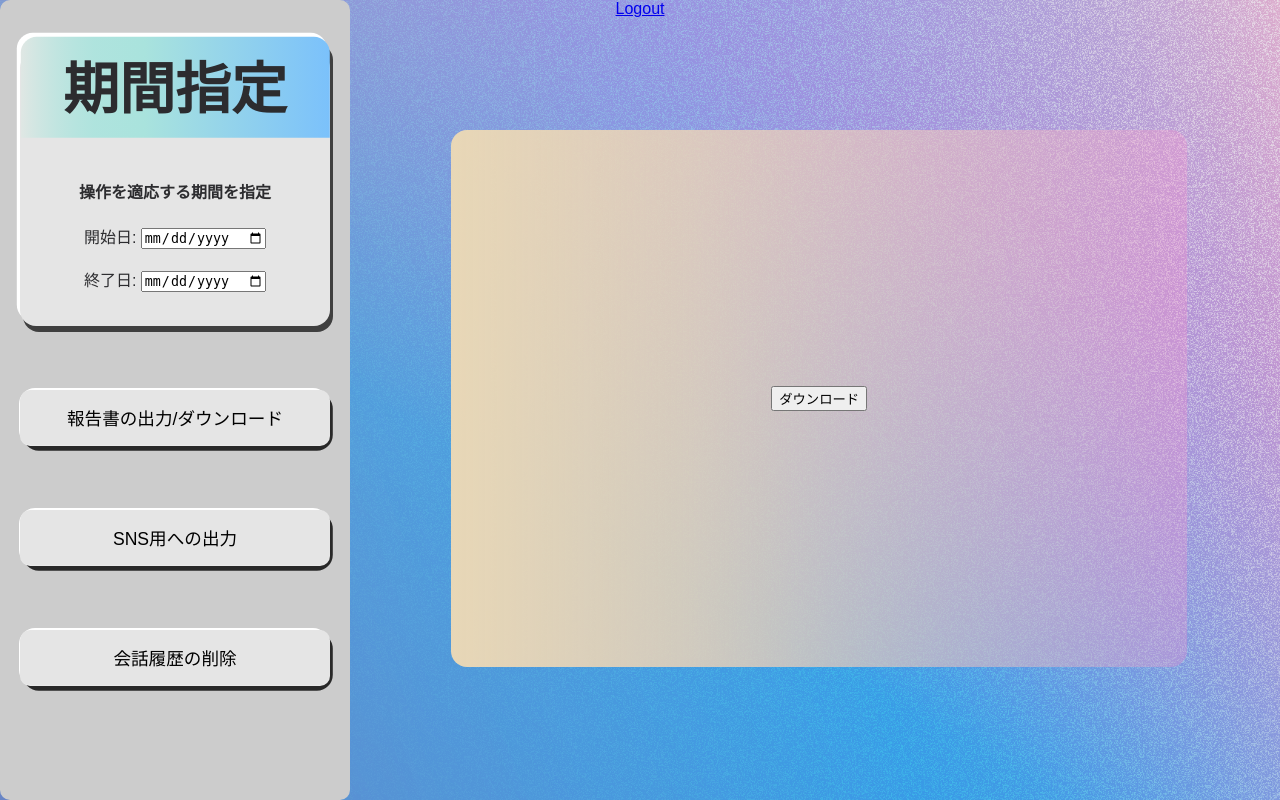
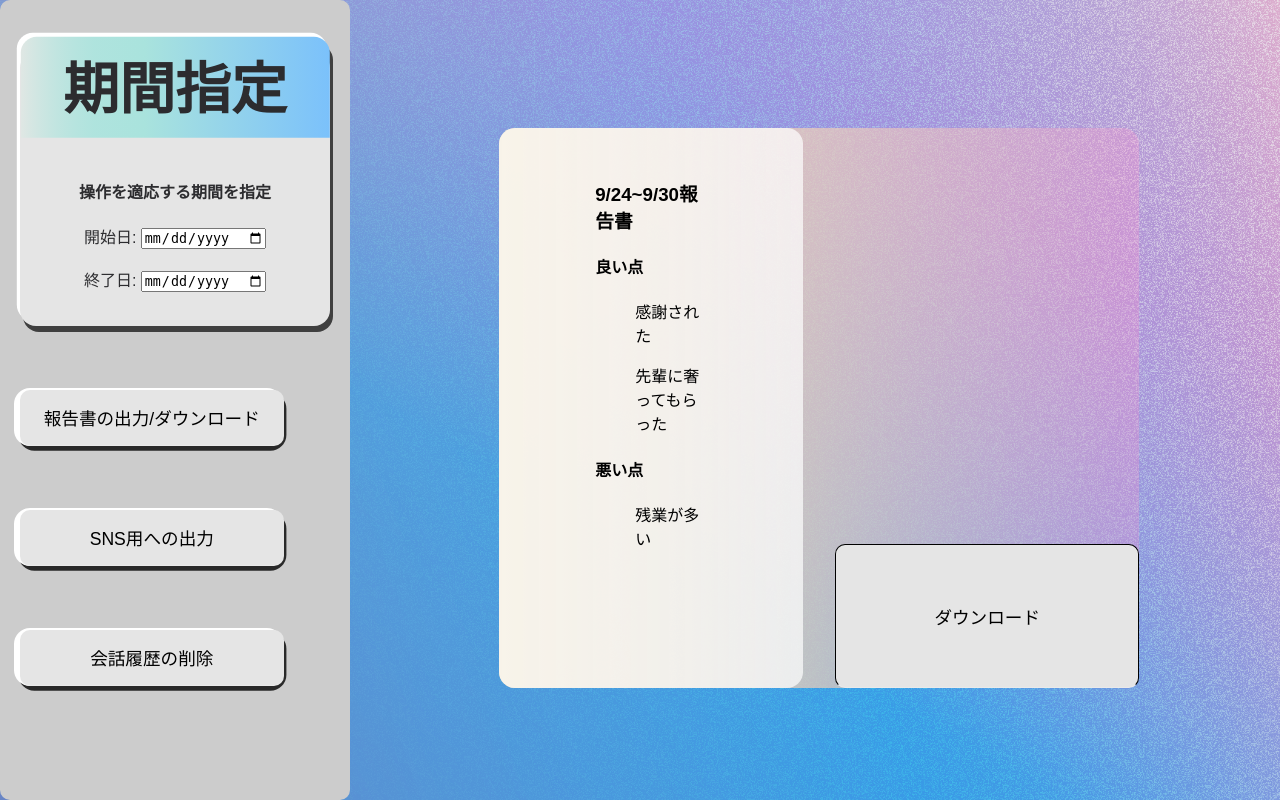
Before and after one commit to test-Espana/FastAPI, a FastAPI app: template fastapi/app/templates/admin.html in a window 1280 px wide. Run offline with FastAPI, Linux system fonts and the light colour scheme; the template is opened without the code that fills it, so the values that code supplies are empty.

Commit message:
仮でadmin画面を作り上げた

```diff
--- a/fastapi/app/static/css/admin.css
+++ b/fastapi/app/static/css/admin.css
@@ -48,6 +48,7 @@ button.selected {
 /* サイドメニュー内のリストのスタイル */
 .sidebar ul {
     list-style-type: none;
+    align-items: center;
     margin: 20px;
     padding: 0;
 }
@@ -60,21 +61,21 @@ button.selected {
     content: "";
     position: absolute;
     margin: 0;
-    padding: 1.8rem 9.7rem;
+    padding: 1.8rem 8.4rem;
     background-color: #ffffff;
     border-radius: 1rem;
     z-index: -1;
-    transform: translate(-1px, -2px); /* 少し位置をずらす */
+    transform: translate(-6px, -2px); /* 少し位置をずらす */
 }
 
 .botton-back::after {
     content: "";
     position: absolute;
-    padding: 1.8rem 9.7rem;
+    padding: 1.8rem 8.4rem;
     background-color: rgba(0, 0, 0, 0.8);
     border-radius: 1rem;
     z-index: -2; /* さらに背面に配置 */
-    transform: translate(-19.2rem, 0.17rem); /* さらに少し位置をずらす */
+    transform: translate(-16.6rem, 0.17rem); /* さらに少し位置をずらす */
 }
 
 .sidebar ul li {
@@ -90,7 +91,7 @@ button.selected {
 
 /* ボタンのスタイル */
 .sidebar button {
-    width: 100%; /* サイドメニュー内でボタンを全幅に */
+    width: 85%; /* サイドメニュー内でボタンを全幅に */
     padding: 15px;
     margin: 0;
     background-color: #E5E5E5;
@@ -172,18 +173,43 @@ button.selected {
 }
 
 .admin-section {
-    display: block;
-    margin-top: 7rem;
+    display: grid;
+    grid-template-columns:1fr 1fr;
+    grid-template-rows: 1fr 1fr 1fr;
+    height: 70vh;
+    width: 50vw;
+    gap : 4rem 2rem;
+    margin-top: 8rem;
     margin-left: calc(30%); /* 親の横幅の中心+50px */
     margin-right: calc(2%);
-    padding: 16rem 20rem;
     background: linear-gradient(to right, rgba(232,215,182,1), 60%, rgba(254, 148, 208, 0.3));
     border-radius: 1rem;
-    align-items: flex-end;
 }
 .preview {
-    display: block;
-    margin-top: 7rem;
-    padding: 15rem 10rem;
-    background-color: #ffffff;
+    grid-column: 1/2;
+    grid-row: 1/4;
+    background-color: rgba(255, 255, 255, 0.7);
+    padding: 2rem 6rem;
+    border-radius: 1rem;
+    margin: 0;
 }
+
+#download-button {
+    grid-column: 2/3;
+    grid-row: 3/3;
+    width: 100%; /* サイドメニュー内でボタンを全幅に */
+    padding: 1rem 1rem;
+    margin: 0;
+    background-color: #E5E5E5;
+    color: #000;
+    border: 1px solid #000;
+    border-radius: 10px;
+    font-size: 1.1rem;
+    cursor: pointer;
+    border-bottom: 1px solid #ffffff33; /* ボタン間のボーダー */
+    text-align: center;
+}
+
+.admin-section button:hover {
+    background: linear-gradient(135deg, #70a1e4, #d9b5d6); /* ボタンがホバーされた時の背景色 */
+}
--- a/fastapi/app/templates/admin.html
+++ b/fastapi/app/templates/admin.html
@@ -36,13 +36,55 @@
             </li>
         </ul>
     </div>
-    <a href="/logout">Logout</a>
+    <!-- <a href="/logout">Logout</a> -->
     <section class="admin-section">
-        <div class="pleview">
-
-        </div>
+        <section class="preview">
+            <h3>9/24~9/30報告書</h3>
+            <h4>良い点</h4>
+            <ul>
+                <li>
+                    <p>感謝された</p>
+                </li>
+                <li>
+                    <p>先輩に奢ってもらった</p>
+                </li>
+            </ul>
+            <h4>悪い点</h4>
+            <ul>
+                <li>
+                    <p>残業が多い</p>
+                </li>
+            </ul>
+        </section>
         <button id="download-button">ダウンロード</button>
     </section>
+    <script>
+        document.getElementById('download-button').addEventListener('click', async function() {
+            // POSTデータを作成
+            const formData = new FormData();
+            formData.append('key', 'value'); // 必要に応じてデータを追加
+
+            // fetchを使ってサーバーからファイルデータをPOSTで取得
+            const response = await fetch('/download', {
+                method: 'POST',
+                body: formData
+            });
+            const blob = await response.blob(); // ファイルデータをBlob形式で取得
+
+            // ダウンロード用リンクを動的に作成
+            const a = document.createElement('a');
+            const url = URL.createObjectURL(blob);
+            a.href = url;
+            a.download = 'downloaded-file.pdf'; // ダウンロードするファイル名
+            document.body.appendChild(a);
+            a.click();
+            document.body.removeChild(a);
+
+            // オブジェクトURLを解放
+            URL.revokeObjectURL(url);
+        });
+    </script>
+
 
     <script src="/static/js/admin.js"></script>
 </body>
```
